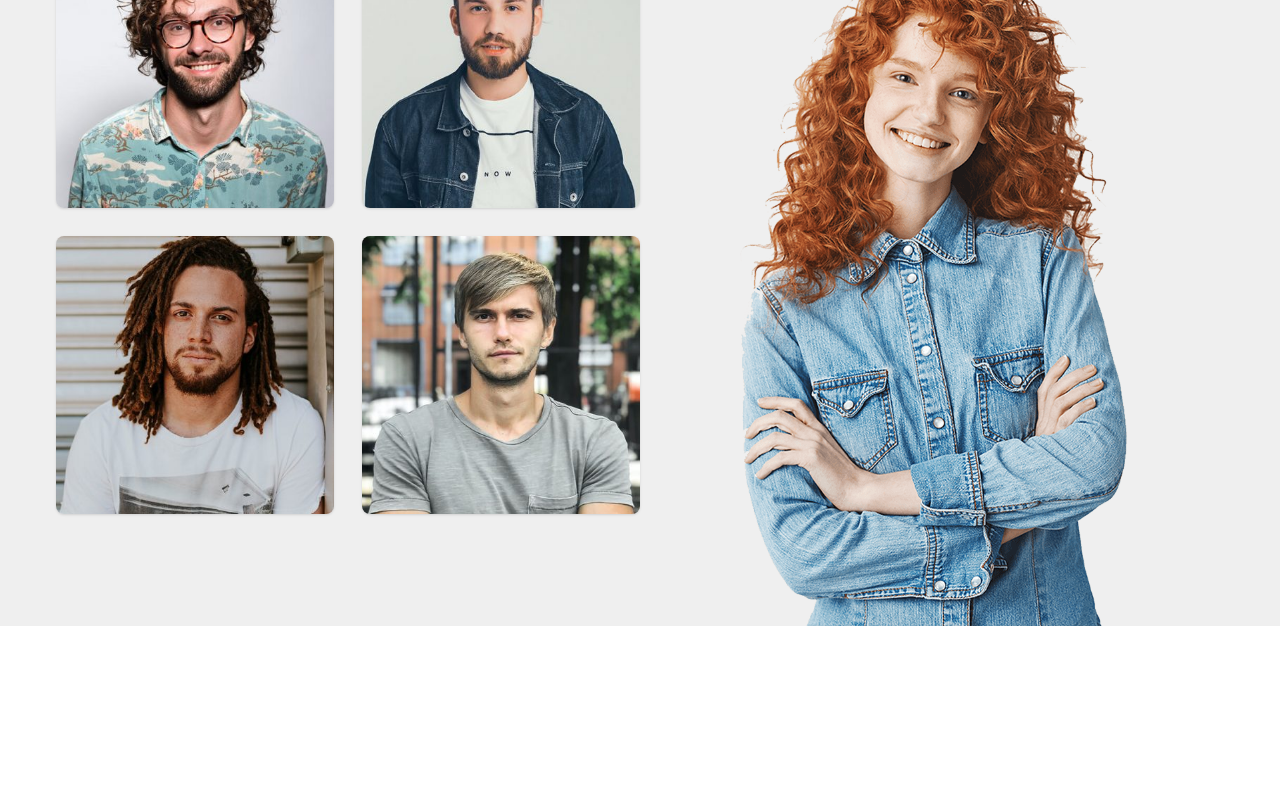
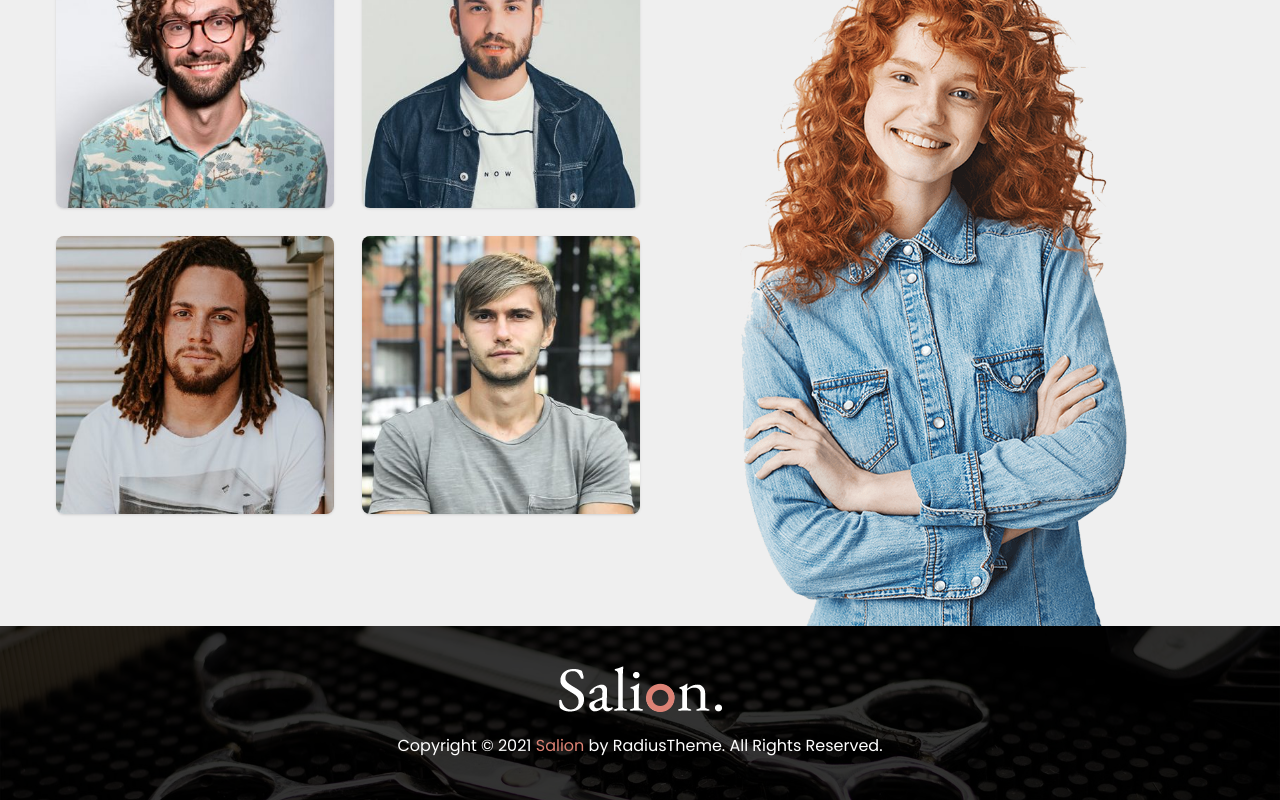
Before and after one commit to abdurrahim5g/salion, a React (Vite) app: page / in a window 1280 px wide. Shown: the part 2505-3305 px from the top of the page. Before the commit the page ends 3131 px from the top, so only its background shows below. Built offline with nearby package versions, Linux system fonts and the light colour scheme.

Commit message:
Added Footer/Frontend layout/ update router

```diff
--- /dev/null
+++ b/src/components/Shared/Footer/Footer.css
@@ -0,0 +1,16 @@
+.footer-section {
+  background: url(./footer-banner.jpg) no-repeat center / cover;
+  position: relative;
+  z-index: 1;
+}
+.footer-section::before {
+  content: "";
+  position: absolute;
+  width: 100%;
+  height: 100%;
+  left: 0;
+  top: 0;
+  background-color: #000;
+  opacity: 0.8;
+  z-index: -1;
+}
--- /dev/null
+++ b/src/components/Shared/Footer/Footer.jsx
@@ -0,0 +1,28 @@
+import { Link } from "react-router-dom";
+import "./Footer.css";
+import lightLogo from "./logo-light.png";
+
+const Footer = () => {
+  return (
+    <footer className="footer-section py-10">
+      <div className="container">
+        <div className="row">
+          <div className="text-center">
+            <Link to="/">
+              <img src={lightLogo} alt="Light logo" className="mx-auto" />
+            </Link>
+            <p className="text-white mt-5">
+              Copyright © 2021{" "}
+              <Link to={"/"} className="text-primary">
+                Salion
+              </Link>{" "}
+              by RadiusTheme. All Rights Reserved.
+            </p>
+          </div>
+        </div>
+      </div>
+    </footer>
+  );
+};
+
+export default Footer;
--- /dev/null
+++ b/src/layouts/Frontend/Frontend.jsx
@@ -0,0 +1,13 @@
+import { Outlet } from "react-router-dom";
+import Footer from "../../components/Shared/Footer/Footer";
+
+const Frontend = () => {
+  return (
+    <>
+      <Outlet />
+      <Footer />
+    </>
+  );
+};
+
+export default Frontend;
```
Also changed, not shown: src/router/router.jsx (+8 -1 lines), src/components/Shared/Footer/footer-banner.jpg (added), src/components/Shared/Footer/logo-light.png (added).
